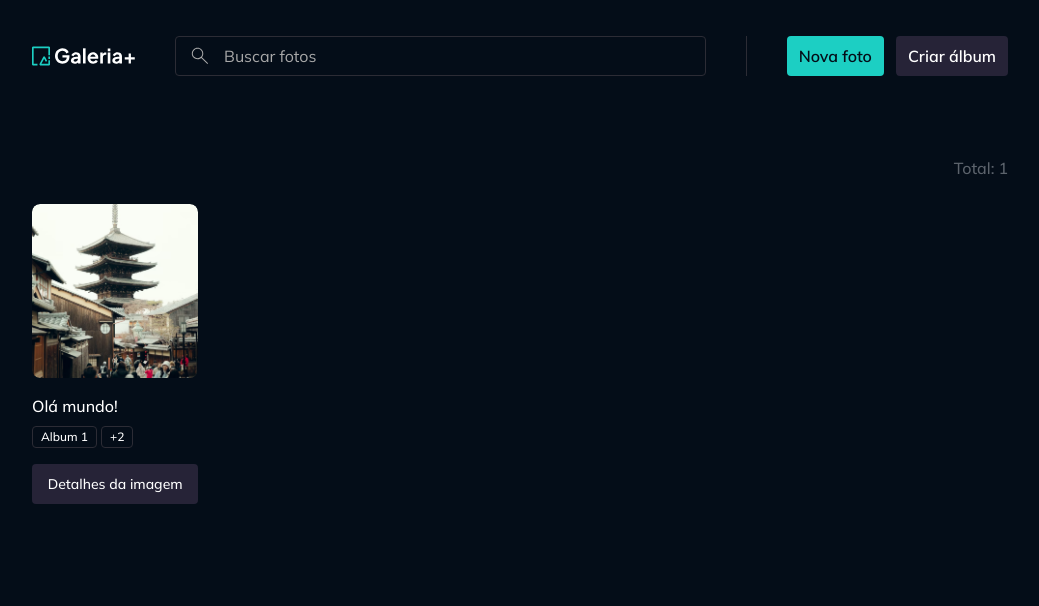
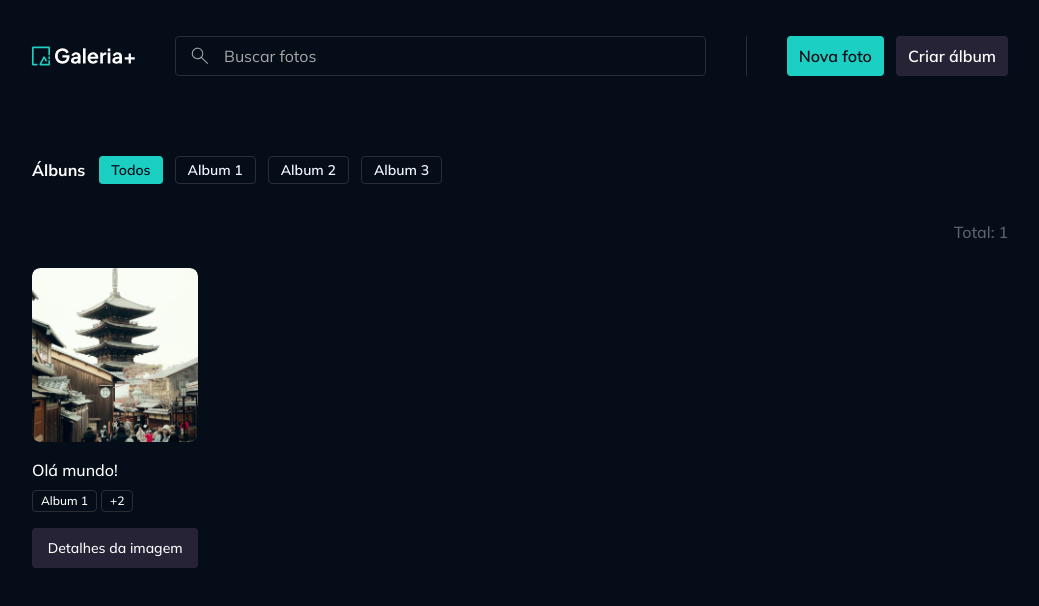
Before and after one commit to rocketseat-education/gallery-plus, a React (Vite) app: page / in a window 1280 px wide. Shown: the top 606 px of the page, without its empty margins (120-1159 px from the left). Built offline with nearby package versions, Linux system fonts and the light colour scheme.

Commit message:
Mock do filtro por álbuns

```diff
--- /dev/null
+++ b/src/contexts/albums/components/albums-filter.tsx
@@ -0,0 +1,50 @@
+import type React from "react";
+import Button from "../../../components/button";
+import Text from "../../../components/text";
+import type { Album } from "../models/album";
+import cx from "classnames";
+import Skeleton from "../../../components/skeleton";
+
+interface AlbumsFilterProps extends React.ComponentProps<"div"> {
+  albums: Album[];
+  loading?: boolean;
+}
+
+export default function AlbumsFilter({
+  albums,
+  loading,
+  className,
+  ...props
+}: AlbumsFilterProps) {
+  return (
+    <div
+      className={cx("flex items-center gap-3.5 overflow-x-auto", className)}
+      {...props}
+    >
+      <Text variant="heading-small">Álbuns</Text>
+      <div className="flex gap-3">
+        {!loading ? (
+          <>
+            <Button size="sm" className="cursor-pointer" variant="primary">
+              Todos
+            </Button>
+            {albums.map((album) => (
+              <Button
+                key={album.id}
+                size="sm"
+                className="cursor-pointer"
+                variant="ghost"
+              >
+                {album.title}
+              </Button>
+            ))}
+          </>
+        ) : (
+          Array.from({ length: 5 }).map((_, index) => (
+            <Skeleton className="w-28 h-7" key={`album-loading-${index}`} />
+          ))
+        )}
+      </div>
+    </div>
+  );
+}
--- a/src/pages/page-home.tsx
+++ b/src/pages/page-home.tsx
@@ -1,9 +1,19 @@
 import Container from "../components/container";
+import AlbumsFilter from "../contexts/albums/components/albums-filter";
 import PhotosList from "../contexts/photos/components/photos-list";
 
 export default function PageHome() {
   return (
     <Container>
+      <AlbumsFilter
+        albums={[
+          { id: "3421", title: "Album 1" },
+          { id: "123", title: "Album 2" },
+          { id: "456", title: "Album 3" },
+        ]}
+        className="mb-9"
+      />
+
       <PhotosList
         photos={[
           {
```
